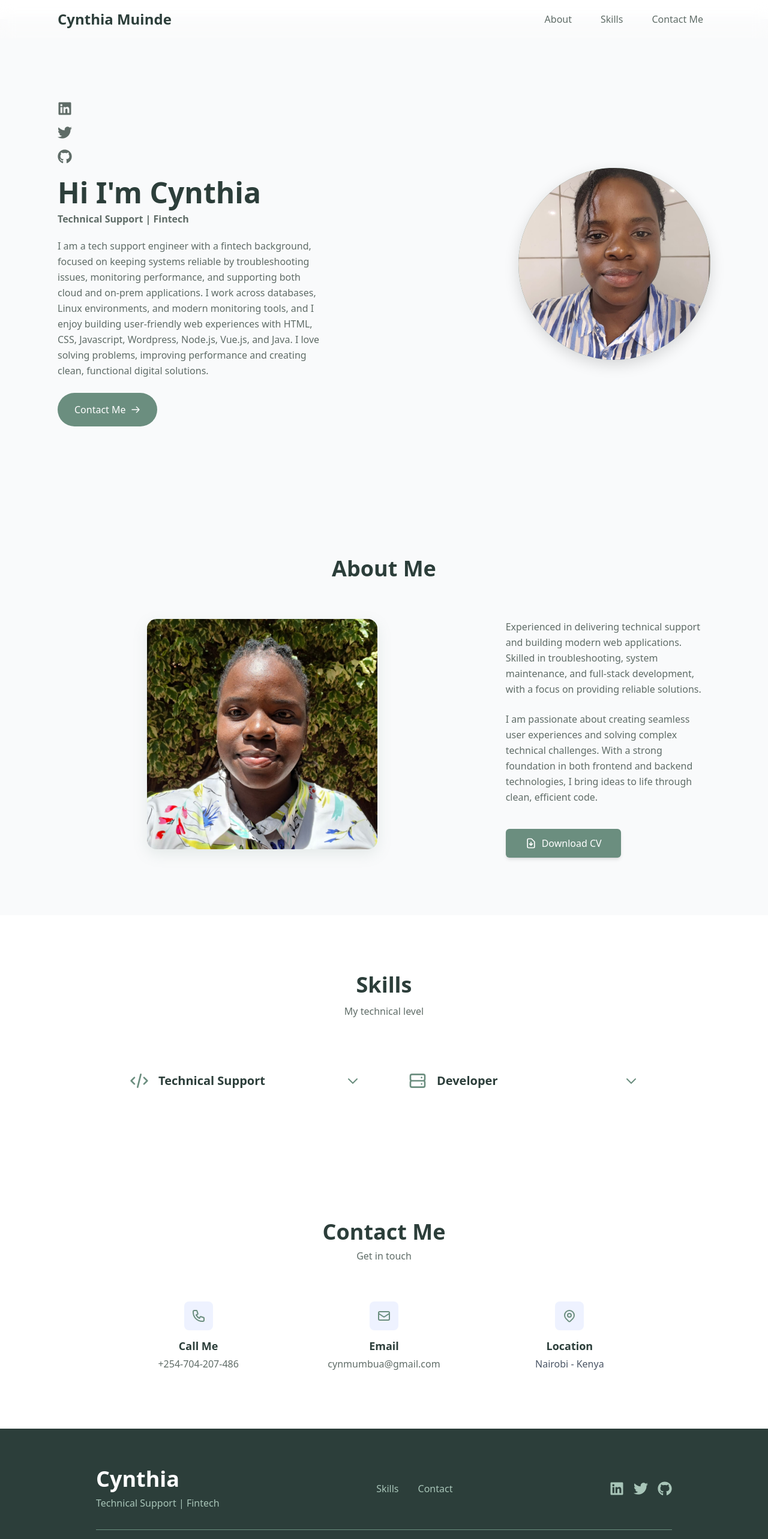
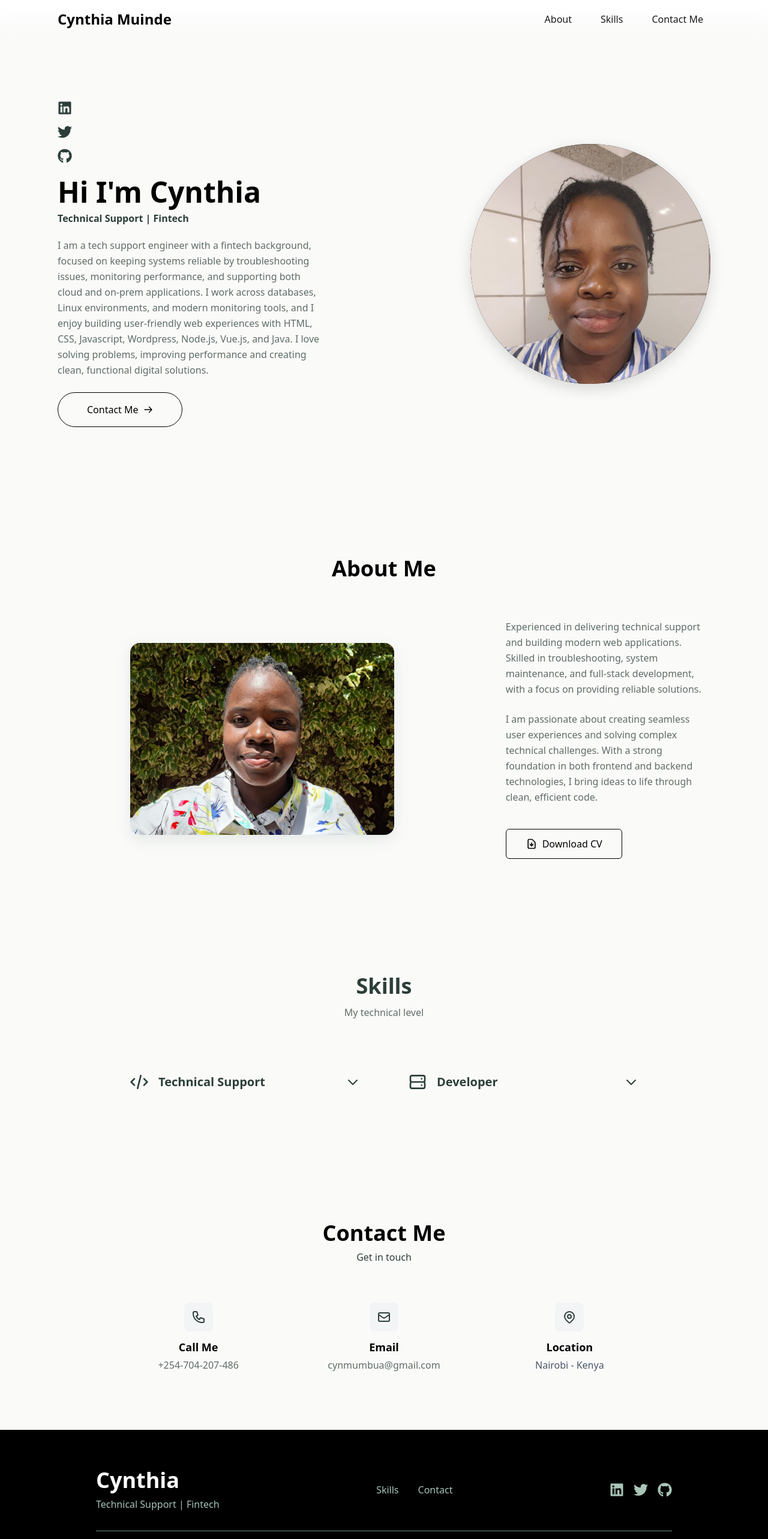
Before and after one commit to Mwandii/cynthia-personal-website, a React (Vite) app: page / in a window 1280 px wide. Shown: the top 2566 px of the page at 60% size. Built offline with nearby package versions, Linux system fonts and the light colour scheme.

Commit message:
feat:change color pallet

```diff
--- a/src/components/About.jsx
+++ b/src/components/About.jsx
@@ -1,17 +1,17 @@
 function About() {
   return (
-    <section id="about" className="py-16 md:py-24 px-6 md:px-12 lg:px-24 bg-gray-50">
+    <section id="about" className="py-16 md:py-24 px-6 md:px-12 lg:px-24 bg-stone-50">
       <div className="max-w-6xl mx-auto">
         {/* Section Title */}
-        <h2 className="text-3xl md:text-4xl font-bold text-center text-[#2C3E3A] mb-12 md:mb-16">
+        <h2 className="text-3xl md:text-4xl font-bold text-center text-black mb-12 md:mb-16">
           About Me
         </h2>
 
         {/* Content Container */}
         <div className="flex flex-col md:flex-row  gap-8 md:gap-12 lg:gap-16">
           {/* Image */}
-          <div className="w-full  flex justify-center">
-            <div className="relative w-64 h-64 md:w-80 md:h-80 lg:w-96 lg:h-96">
+          <div className="w-full  flex justify-center items-center">
+            <div className="relative w-72 h-64 sm:w-96 md:w-110 md:h-80">
               <img
                 src="/Images/cynthia2.jpeg"
                 alt="Developer illustration"
@@ -40,9 +40,22 @@ function About() {
   href="/cv/Cynthia Mumbua Resume.pdf"
   download
 >
-              <button className="bg-[#6B8E7F] text-white px-8 py-3 rounded-md font-medium hover:bg-[#4A6B5E] hover:animate-bounce hover:cursor-pointer transition-colors inline-flex items-center gap-2 shadow-md hover:shadow-lg">
+              <button
+  className="
+    group relative overflow-hidden rounded-md px-8 py-3 font-medium
+    text-black border border-black
+    inline-flex items-center gap-2
+    transition-transform duration-300
+    hover:-translate-y-1 hover:shadow-lg
+    before:absolute before:inset-0
+    before:bg-black hover:cursor-pointer
+    before:scale-x-0 before:origin-left
+    before:transition-transform before:duration-300
+    hover:before:scale-x-100
+  "
+>
   <svg
-                  className="w-5 h-5"
+    className="relative z-10 w-5 h-5 transition-colors duration-300 group-hover:text-white"
     fill="none"
     stroke="currentColor"
     viewBox="0 0 24 24"
@@ -54,8 +67,12 @@ function About() {
       d="M12 10v6m0 0l-3-3m3 3l3-3m2 8H7a2 2 0 01-2-2V5a2 2 0 012-2h5.586a1 1 0 01.707.293l5.414 5.414a1 1 0 01.293.707V19a2 2 0 01-2 2z"
     />
   </svg>
+
+  <span className="relative z-10 transition-colors duration-300 group-hover:text-white">
     Download CV
+  </span>
 </button>
+
               </a>
             </div>
           </div>
--- a/src/components/ContactMe.jsx
+++ b/src/components/ContactMe.jsx
@@ -1,26 +1,26 @@
 function ContactMe() {
   return (
-    <section id="contact" className="py-16 md:py-24 px-6 md:px-12 lg:px-24 bg-white">
+    <section id="contact" className="py-16 md:py-24 px-6 md:px-12 lg:px-24 bg-stone-50">
       <div className="max-w-4xl mx-auto">
         {/* Section Title */}
         <div className="text-center mb-12 md:mb-16">
-          <h2 className="text-3xl md:text-4xl font-bold text-[#2C3E3A] mb-2">
+          <h2 className="text-3xl md:text-4xl font-bold text-black mb-2">
             Contact Me
           </h2>
-          <p className="text-[#5F6C67]">Get in touch</p>
+          <p className="text-[#2C3E3A]">Get in touch</p>
         </div>
 
         {/* Contact Info */}
         <div className="max-w-md md:max-w-none mx-auto md:grid md:grid-cols-3 md:gap-8 space-y-8 md:space-y-0">
           {/* Call Me */}
           <div className="flex md:flex-col items-start md:items-center gap-4 md:gap-3 md:text-center">
-            <div className="w-12 h-12 flex items-center justify-center shrink-0 rounded-lg bg-indigo-50 text-[#6B8E7F]">
+            <div className="w-12 h-12 flex items-center justify-center shrink-0 rounded-lg bg-gray-100 text-[#2C3E3A]">
               <svg className="w-6 h-6" fill="none" stroke="currentColor" viewBox="0 0 24 24">
                 <path strokeLinecap="round" strokeLinejoin="round" strokeWidth={2} d="M3 5a2 2 0 012-2h3.28a1 1 0 01.948.684l1.498 4.493a1 1 0 01-.502 1.21l-2.257 1.13a11.042 11.042 0 005.516 5.516l1.13-2.257a1 1 0 011.21-.502l4.493 1.498a1 1 0 01.684.949V19a2 2 0 01-2 2h-1C9.716 21 3 14.284 3 6V5z" />
               </svg>
             </div>
             <div className="flex-1">
-              <h3 className="text-lg font-semibold text-[#2C3E3A] mb-1">
+              <h3 className="text-lg font-semibold text-black mb-1">
                 Call Me
               </h3>
               <a
@@ -34,13 +34,13 @@ function ContactMe() {
 
           {/* Email */}
           <div className="flex md:flex-col items-start md:items-center gap-4 md:gap-3 md:text-center">
-            <div className="w-12 h-12 flex items-center justify-center shrink-0 rounded-lg bg-indigo-50 text-[#6B8E7F]">
+            <div className="w-12 h-12 flex items-center justify-center shrink-0 rounded-lg bg-gray-100 text-[#2C3E3A]">
               <svg className="w-6 h-6" fill="none" stroke="currentColor" viewBox="0 0 24 24">
                 <path strokeLinecap="round" strokeLinejoin="round" strokeWidth={2} d="M3 8l7.89 5.26a2 2 0 002.22 0L21 8M5 19h14a2 2 0 002-2V7a2 2 0 00-2-2H5a2 2 0 00-2 2v10a2 2 0 002 2z" />
               </svg>
             </div>
             <div className="flex-1">
-              <h3 className="text-lg font-semibold text-[#2C3E3A] mb-1">
+              <h3 className="text-lg font-semibold text-black mb-1">
                 Email
               </h3>
               <a
@@ -54,14 +54,14 @@ function ContactMe() {
 
           {/* Location */}
           <div className="flex md:flex-col items-start md:items-center gap-4 md:gap-3 md:text-center">
-            <div className="w-12 h-12 flex items-center justify-center shrink-0 rounded-lg bg-indigo-50 text-[#6B8E7F]">
+            <div className="w-12 h-12 flex items-center justify-center shrink-0 rounded-lg bg-gray-100 text-[#2C3E3A]">
               <svg className="w-6 h-6" fill="none" stroke="currentColor" viewBox="0 0 24 24">
                 <path strokeLinecap="round" strokeLinejoin="round" strokeWidth={2} d="M17.657 16.657L13.414 20.9a1.998 1.998 0 01-2.827 0l-4.244-4.243a8 8 0 1111.314 0z" />
                 <path strokeLinecap="round" strokeLinejoin="round" strokeWidth={2} d="M15 11a3 3 0 11-6 0 3 3 0 016 0z" />
               </svg>
             </div>
             <div className="flex-1">
-              <h3 className="text-lg font-semibold text-[#2C3E3A] mb-1">
+              <h3 className="text-lg font-semibold text-black mb-1">
                 Location
               </h3>
               <p className="text-base text-gray-600">
--- a/src/components/Footer.jsx
+++ b/src/components/Footer.jsx
@@ -2,7 +2,7 @@
 
 function Footer() {
   return (
-    <footer className="bg-[#2C3E3A] text-white py-12 md:py-16">
+    <footer className="bg-black text-white py-12 md:py-16">
       <div className="max-w-6xl mx-auto px-6 md:px-12 lg:px-24">
         {/* Main Footer Content */}
         <div className="flex flex-col md:flex-row justify-between items-center gap-8 mb-8">
--- a/src/components/Hero.jsx
+++ b/src/components/Hero.jsx
@@ -2,8 +2,7 @@ import { FaGithub, FaLinkedin, FaTwitter } from "react-icons/fa";
 
 function Hero() {
   return (
-    <section className="flex flex-col-reverse md:flex-row items-center justify-between gap-6 md:gap-12 min-h-screen px-6 mt-8 md:px-16 lg:px-24 pt-20 md:pt-16 pb-12 bg-[#F9FAFB] max-w-7xl">
-
+    <section className="flex flex-col-reverse md:flex-row items-center justify-between gap-6 md:gap-12 min-h-screen px-6 mt-8 md:px-16 lg:px-24 pt-20 md:pt-16 pb-12 bg-stone-50 max-w-7xl">
       {/* Left side: Text content and social icons */}
       <div className="flex flex-col items-center md:items-start max-w-lg">
         {/* Social icons - stacked vertically on both mobile and desktop */}
@@ -12,7 +11,7 @@ function Hero() {
             href="https://www.linkedin.com/in/cynthia-muinde/"
             target="_blank"
             rel="noreferrer"
-              className="text-[#5F6C67] hover:text-[#6B8E7F] transition-colors"
+            className="text-[#2C3E3A] hover:text-black transition-colors"
           >
             <FaLinkedin />
           </a>
@@ -20,7 +19,7 @@ function Hero() {
             href="https://x.com/CyntiaMumbua"
             target="_blank"
             rel="noreferrer"
-              className="text-[#5F6C67] hover:text-[#6B8E7F] transition-colors"
+            className="text-[#2C3E3A] hover:text-black transition-colors"
           >
             <FaTwitter />
           </a>
@@ -28,7 +27,7 @@ function Hero() {
             href="https://github.com/cynmumbua"
             target="_blank"
             rel="noreferrer"
-              className="text-[#5F6C67] hover:text-[#6B8E7F] transition-colors"
+            className="text-[#2C3E3A] hover:text-black transition-colors"
           >
             <FaGithub />
           </a>
@@ -36,21 +35,57 @@ function Hero() {
 
         {/* Text content */}
         <div className="text-center md:text-left">
-            <h1 className="text-3xl md:text-5xl font-bold mb-2 text-[#2C3E3A]">
+          <h1 className="text-3xl md:text-5xl font-bold mb-2 text-black">
             Hi I'm Cynthia
           </h1>
-            <h2 className="text-sm md:text-base text-[#5F6C67] font-semibold mb-5">
+          <h2 className="text-sm md:text-base text-[#2C3E3A] font-semibold mb-5">
             Technical Support | Fintech
           </h2>
           <p className="text-sm md:text-base text-[#5F6C67] mb-6 leading-relaxed max-w-md">
-             I am a tech support engineer with a fintech background, focused on keeping systems reliable by troubleshooting issues, monitoring performance, and supporting both cloud and on-prem applications. I work across databases, Linux environments, and modern monitoring tools, and I enjoy building user-friendly web experiences with HTML, CSS, Javascript, Wordpress, Node.js, Vue.js, and Java. I love solving problems, improving performance and creating clean, functional digital solutions.
+            I am a tech support engineer with a fintech background, focused on
+            keeping systems reliable by troubleshooting issues, monitoring
+            performance, and supporting both cloud and on-prem applications. I
+            work across databases, Linux environments, and modern monitoring
+            tools, and I enjoy building user-friendly web experiences with HTML,
+            CSS, Javascript, Wordpress, Node.js, Vue.js, and Java. I love
+            solving problems, improving performance and creating clean,
+            functional digital solutions.
           </p>
           <button
-            onClick={() => document.getElementById("contact")?.scrollIntoView({behavior: "smooth"})}
-             className="bg-[#6B8E7F] text-white px-7 py-4 rounded-full font-medium hover:bg-[#4A6B5E] cursor-pointer hover:shadow-md hover:-translate-y-1 shadow-[#A8C5B8] transition-colors inline-flex items-center gap-2">
+            onClick={() =>
+              document
+                .getElementById("contact")
+                ?.scrollIntoView({ behavior: "smooth" })
+            }
+            className="
+    group relative overflow-hidden rounded-full px-12 py-4 font-medium
+    text-black border border-black
+    inline-flex items-center gap-2
+    transition-transform duration-300
+    hover:-translate-y-1 hover:shadow-md hover:cursor-pointer
+    before:absolute before:inset-0
+    before:bg-black
+    before:scale-x-0 before:origin-left
+    before:transition-transform before:duration-300
+    hover:before:scale-x-100
+  "
+          >
+            <span className="relative z-10 transition-colors duration-300 group-hover:text-white">
               Contact Me
-              <svg className="w-4 h-4" fill="none" stroke="currentColor" viewBox="0 0 24 24">
-                <path strokeLinecap="round" strokeLinejoin="round" strokeWidth={2} d="M14 5l7 7m0 0l-7 7m7-7H3" />
+            </span>
+
+            <svg
+              className="relative z-10 w-4 h-4 transition-colors duration-300 group-hover:text-white"
+              fill="none"
+              stroke="currentColor"
+              viewBox="0 0 24 24"
+            >
+              <path
+                strokeLinecap="round"
+                strokeLinejoin="round"
+                strokeWidth={2}
+                d="M14 5l7 7m0 0l-7 7m7-7H3"
+              />
             </svg>
           </button>
         </div>
@@ -59,11 +94,11 @@ function Hero() {
       {/* Right side: Profile image */}
       <div className="shrink-0">
         <div className="relative">
-            <div className="bg-[#6B8E7F] shadow-[0_8px_24px_#00000025] rounded-full w-56 h-56 md:w-72 md:h-72 lg:w-80 lg:h-80 overflow-hidden">
+          <div className="bg-black shadow-[0_8px_24px_#00000025] rounded-full w-56 h-56 md:w-100 md:h-100 overflow-hidden">
             <img
-                src="/Images/cynthia1.jpeg"
-                alt="Cynthia"
-                className="w-full h-full object-cover"
+              src="Images/cynthia1.jpeg"
+              alt="Lynette"
+              className="object-cover"
             />
           </div>
         </div>
--- a/src/components/Navbar.jsx
+++ b/src/components/Navbar.jsx
@@ -20,25 +20,37 @@ useEffect(() => {
 
   return (
     <nav className={`fixed top-0 left-0 right-0 z-50 backdrop-blur-md transition-all duration-300 ${
-        isScrolled ? "bg-white/70 shadow-md" : "bg-white/20 shadow-none"
+        isScrolled ? " shadow-md" : " shadow-none"
       }`}>
       <div className="flex justify-between items-center px-6 md:px-12 lg:px-24 py-4">
-        <h1 href="/" className="text-xl md:text-2xl font-bold text-[#2C3E3A] cursor-pointer">Cynthia Muinde</h1>
+        <h1 href="/" className="text-xl md:text-2xl font-bold text-black cursor-pointer">Cynthia Muinde</h1>
 
         {/* Desktop Menu */}
         <ul className="hidden md:flex gap-6 text-base">
           <li>
-            <a href="#about" className="text-[#5F6C67] hover:text-[#6B8E7F] transition-colors px-3 py-2">
+            <a href="#about" className="relative text-[#1a1a1a] px-3 py-2 font-medium
+             after:absolute after:left-0 after:bottom-0 after:h-0.5 after:w-full
+             after:bg-[#1a1a1a] after:opacity-0 after:scale-x-0
+             after:origin-left after:transition-all after:duration-300
+             hover:after:opacity-100 hover:after:scale-x-100">
               About
             </a>
           </li>
           <li>
-            <a href="#skills" className="text-[#5F6C67] hover:text-[#6B8E7F] transition-colors px-3 py-2">
+            <a href="#skills" className="relative text-[#1a1a1a] px-3 py-2 font-medium
+             after:absolute after:left-0 after:bottom-0 after:h-0.5 after:w-full
+             after:bg-[#1a1a1a] after:opacity-0 after:scale-x-0
+             after:origin-left after:transition-all after:duration-300
+             hover:after:opacity-100 hover:after:scale-x-100">
               Skills
             </a>
           </li>
           <li>
-            <a href="#contact" className="text-[#5F6C67] hover:text-[#6B8E7F] transition-colors px-3 py-2">
+            <a href="#contact" className="relative text-[#1a1a1a] px-3 py-2 font-medium
+             after:absolute after:left-0 after:bottom-0 after:h-0.5 after:w-full
+             after:bg-[#1a1a1a] after:opacity-0 after:scale-x-0
+             after:origin-left after:transition-all after:duration-300
+             hover:after:opacity-100 hover:after:scale-x-100">
               Contact Me
             </a>
           </li>
@@ -51,17 +63,17 @@ useEffect(() => {
           aria-label="Toggle menu"
         >
           <span
-            className={`w-6 h-0.5 bg-gray-900 transition-all duration-300 ${
+            className={`w-6 h-0.5 bg-[#2D5016] transition-all duration-300 ${
               isMenuOpen ? 'rotate-45 translate-y-2' : ''
             }`}
           ></span>
           <span
-            className={`w-6 h-0.5 bg-gray-900 transition-all duration-300 ${
+            className={`w-6 h-0.5 bg-[#2D5016] transition-all duration-300 ${
               isMenuOpen ? 'opacity-0' : ''
             }`}
           ></span>
           <span
-            className={`w-6 h-0.5 bg-gray-900 transition-all duration-300 ${
+            className={`w-6 h-0.5 bg-[#2D5016] transition-all duration-300 ${
               isMenuOpen ? '-rotate-45 -translate-y-2' : ''
             }`}
           ></span>
@@ -74,12 +86,12 @@ useEffect(() => {
           isMenuOpen ? 'max-h-64' : 'max-h-0'
         }`}
       >
-        <ul className="flex flex-col bg-white border-t border-gray-100">
+        <ul className="flex flex-col bg-[#F7F5F2] border-t border-[#C4D7B2]">
           <li>
             <a
               href="#about"
               onClick={closeMenu}
-              className="block px-6 py-3 hover:bg-indigo-50 text-[#5F6C67] hover:text-[#6B8E7F] transition-colors"
+              className="block px-6 py-3 hover:bg-[#C4D7B2] text-[#1a1a1a] hover:text-[#2D5016] transition-colors font-medium"
             >
               About
             </a>
@@ -88,7 +100,7 @@ useEffect(() => {
             <a
               href="#skills"
               onClick={closeMenu}
-              className="block px-6 py-3 hover:bg-indigo-50 text-[#5F6C67] hover:text-[#6B8E7F] transition-colors"
+              className="block px-6 py-3 hover:bg-[#C4D7B2] text-[#1a1a1a] hover:text-[#2D5016] transition-colors font-medium"
             >
               Skills
             </a>
@@ -97,7 +109,7 @@ useEffect(() => {
             <a
               href="#projects"
               onClick={closeMenu}
-              className="block px-6 py-3 hover:bg-indigo-50 text-[#5F6C67] hover:text-[#6B8E7F] transition-colors"
+              className="block px-6 py-3 hover:bg-[#C4D7B2] text-[#1a1a1a] hover:text-[#2D5016] transition-colors font-medium"
             >
               Projects
             </a>
@@ -106,7 +118,7 @@ useEffect(() => {
             <a
               href="#contact"
               onClick={closeMenu}
-              className="block px-6 py-3 hover:bg-indigo-50 text-[#5F6C67] hover:text-[#6B8E7F] transition-colors"
+              className="block px-6 py-3 hover:bg-[#C4D7B2] text-[#1a1a1a] hover:text-[#2D5016] transition-colors font-medium"
             >
               Contact Me
             </a>
--- a/src/components/Skills.jsx
+++ b/src/components/Skills.jsx
@@ -33,7 +33,7 @@ function Skills() {
   ];
 
   return (
-    <section id="skills" className="py-16 md:py-24 px-6 md:px-12 lg:px-24 bg-white">
+    <section id="skills" className="py-16 md:py-24 px-6 md:px-12 lg:px-24 bg-stone-50">
       <div className="max-w-4xl mx-auto">
         {/* Section Title */}
         <h2 className="text-3xl md:text-4xl font-bold text-center text-[#2C3E3A] mb-3">
@@ -45,14 +45,14 @@ function Skills() {
 
         {/* Skills Container */}
         <div className="flex flex-col md:grid md:grid-cols-2 gap-6 md:gap-8">
-          {/* Frontend Developer */}
+          {/* Technical Support */}
           <div className="">
             <button
               onClick={() => toggleSection('frontend')}
-              className="w-full flex items-center justify-between p-6 bg-white hover:bg-gray-50 hover:cursor-pointer transition-colors"
+              className="w-full flex items-center justify-between p-6 bg-stone-50 hover:cursor-pointer transition-colors"
             >
               <div className="flex items-center gap-4">
-                <div className="text-2xl md:text-3xl text-[#6B8E7F]">
+                <div className="text-2xl md:text-3xl text-[#2C3E3A]">
                   <svg className="w-8 h-8" fill="none" stroke="currentColor" viewBox="0 0 24 24">
                     <path strokeLinecap="round" strokeLinejoin="round" strokeWidth={2} d="M10 20l4-16m4 4l4 4-4 4M6 16l-4-4 4-4" />
                   </svg>
@@ -62,7 +62,7 @@ function Skills() {
                 </span>
               </div>
               <svg
-                className={`w-6 h-6 text-[#6B8E7F] transition-transform ${
+                className={`w-6 h-6 text-[#2C3E3A] transition-transform ${
                   openSection === 'frontend' ? 'rotate-180' : ''
                 }`}
                 fill="none"
@@ -73,7 +73,7 @@ function Skills() {
               </svg>
             </button>
 
-            {/* Frontend Skills Dropdown */}
+            {/* Technical Support Dropdown */}
             <div
               className={`overflow-hidden transition-all duration-300 ${
                 openSection === 'frontend' ? 'max-h-96 overflow-y-auto' : 'max-h-0'
@@ -88,7 +88,7 @@ function Skills() {
                     </div>
                     <div className="w-full bg-[#E8EDE9] rounded-full h-2">
                       <div
-                        className="bg-[#6B8E7F] h-2 rounded-full transition-all duration-500"
+                        className="bg-[#2C3E3A] h-2 rounded-full transition-all duration-500"
                         style={{ width: `${skill.level}%` }}
                       ></div>
                     </div>
@@ -98,14 +98,14 @@ function Skills() {
             </div>
           </div>
 
-          {/* Technical Support */}
+          {/* Developer */}
           <div className="">
             <button
               onClick={() => toggleSection('backend')}
-              className="w-full flex items-center justify-between p-6 bg-white hover:bg-gray-50 hover:cursor-pointer transition-colors"
+              className="w-full flex items-center justify-between p-6 bg-stone-50 hover:cursor-pointer transition-colors"
             >
               <div className="flex items-center gap-4">
-                <div className="text-2xl md:text-3xl text-[#6B8E7F]">
+                <div className="text-2xl md:text-3xl text-[#2C3E3A]">
                   <svg className="w-8 h-8" fill="none" stroke="currentColor" viewBox="0 0 24 24">
                     <path strokeLinecap="round" strokeLinejoin="round" strokeWidth={2} d="M5 12h14M5 12a2 2 0 01-2-2V6a2 2 0 012-2h14a2 2 0 012 2v4a2 2 0 01-2 2M5 12a2 2 0 00-2 2v4a2 2 0 002 2h14a2 2 0 002-2v-4a2 2 0 00-2-2m-2-4h.01M17 16h.01" />
                   </svg>
@@ -115,7 +115,7 @@ function Skills() {
                 </span>
               </div>
               <svg
-                className={`w-6 h-6 text-[#6B8E7F] transition-transform ${
+                className={`w-6 h-6 text-[#2C3E3A] transition-transform ${
                   openSection === 'backend' ? 'rotate-180' : ''
                 }`}
                 fill="none"
@@ -126,7 +126,7 @@ function Skills() {
               </svg>
             </button>
 
-            {/* Backend Skills Dropdown */}
+            {/* Developer Dropdown */}
             <div
               className={`overflow-hidden transition-all duration-300 ${
                 openSection === 'backend' ? 'max-h-96 overflow-y-auto' : 'max-h-0'
@@ -141,7 +141,7 @@ function Skills() {
                     </div>
                     <div className="w-full bg-[#E8EDE9] rounded-full h-2">
                       <div
-                        className="bg-[#6B8E7F] h-2 rounded-full transition-all duration-500"
+                        className="bg-[#2C3E3A] h-2 rounded-full transition-all duration-500"
                         style={{ width: `${skill.level}%` }}
                       ></div>
                     </div>
```
Also changed, not shown: public/Images/cynthia3.png (added). Lines whose indentation alone changed are shown as unchanged.
